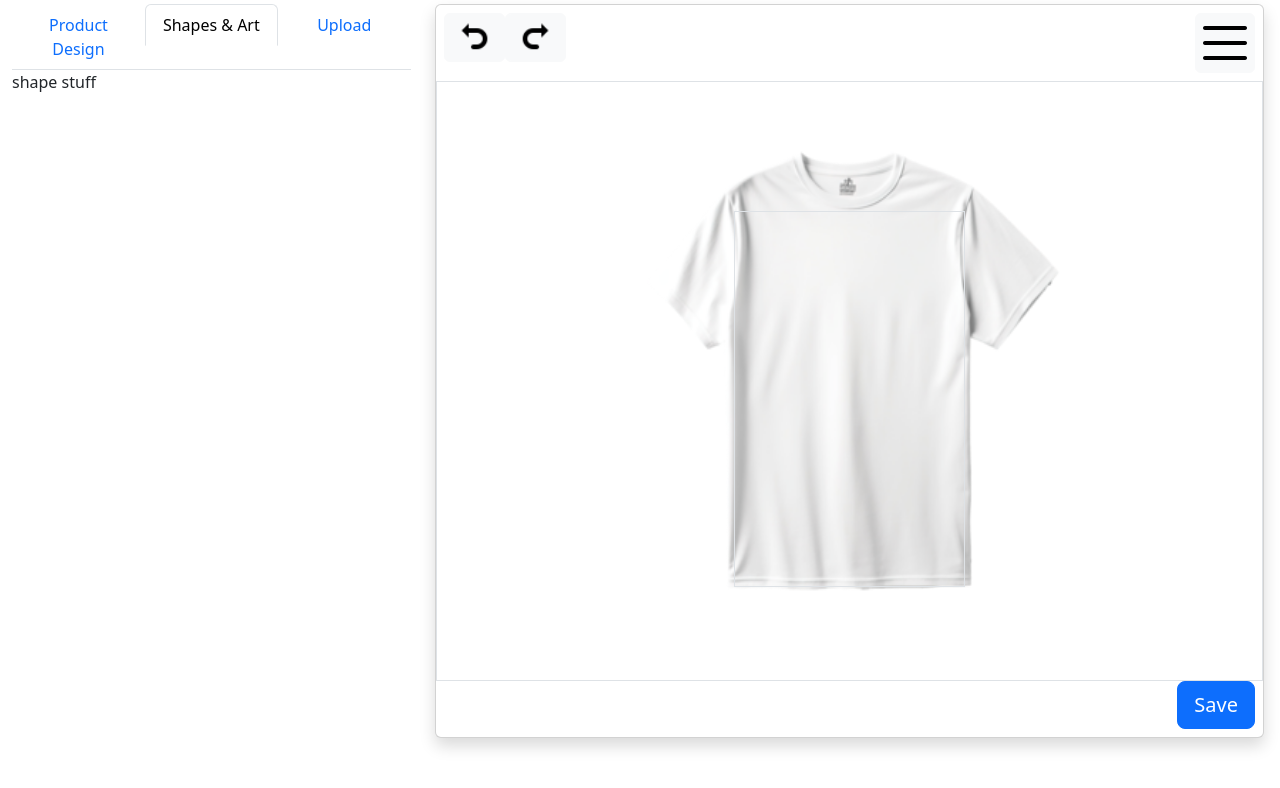
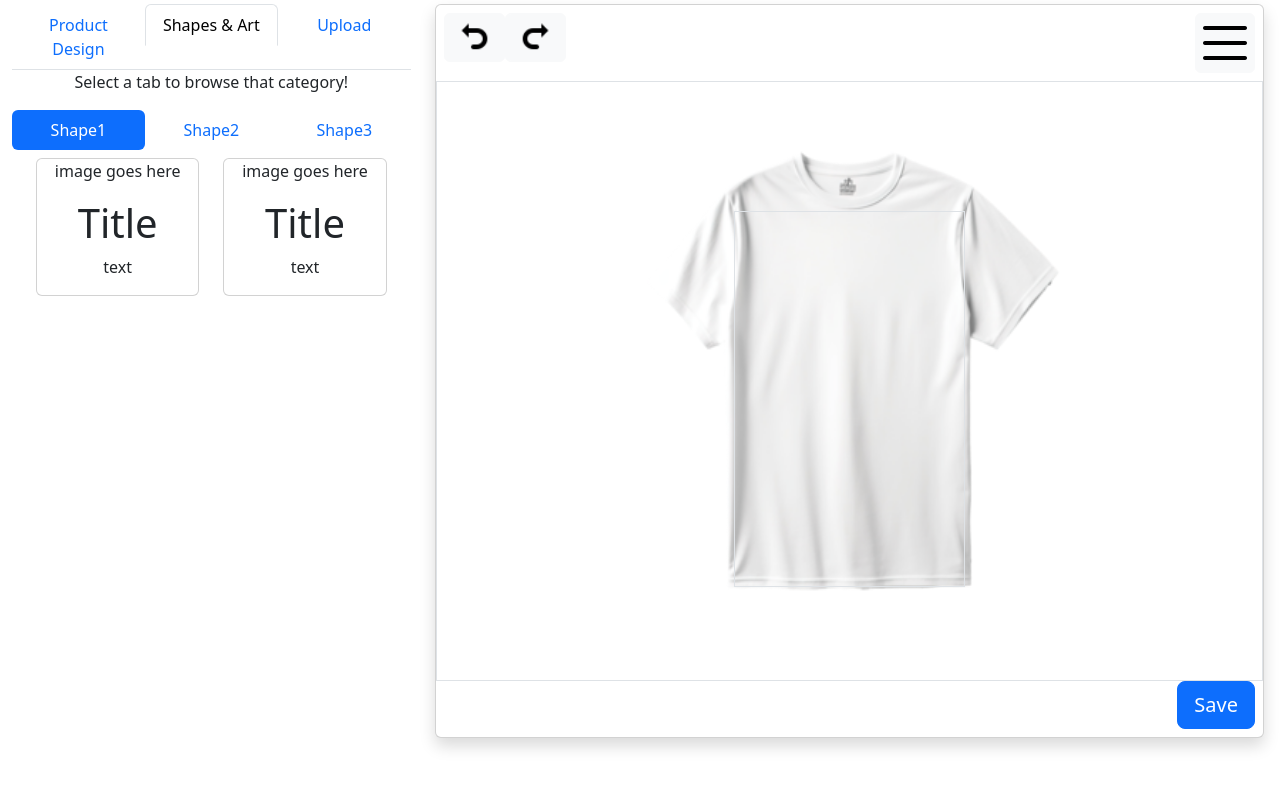
Before and after one commit to NeatPatel/shirt-design, a React (Vite) app in the folder App/: page / in a window 1280 px wide. Both pictures are taken after a click on the tab "Shapes & Art". Shown: the top 788 px of the page. Built offline with nearby package versions, Linux system fonts and the light colour scheme.

Commit message:
Updated customization menu

```diff
--- a/App/src/pages/CustomTabs.jsx
+++ b/App/src/pages/CustomTabs.jsx
@@ -63,7 +63,63 @@ function CustomTabs() {
                 </Tabs>
             </Tab>
             <Tab eventKey="shapesArt" title="Shapes & Art">
-                shape stuff
+                <p className="text-center">Select a tab to browse that category!</p>
+                <Tabs justify variant='pills'>
+                    <Tab eventKey="shape1" title="Shape1">
+                        <SplitContentBlock mt={1}
+                        left={<>
+                            <Card>
+                                <p>image goes here</p>
+                                <h1>Title</h1>
+                                <p>text</p>
+                            </Card>
+                        </>}
+                        right={<>
+                            <Card>
+                                <p>image goes here</p>
+                                <h1>Title</h1>
+                                <p>text</p>
+                            </Card>
+                        </>}
+                        />
+                    </Tab>
+                    <Tab eventKey="shape2" title="Shape2">
+                        <SplitContentBlock mt={1}
+                            left={<>
+                                <Card>
+                                    <p>image goes here</p>
+                                    <h1>Title</h1>
+                                    <p>text</p>
+                                </Card>
+                            </>}
+                            right={<>
+                                <Card>
+                                    <p>image goes here</p>
+                                    <h1>Title</h1>
+                                    <p>text</p>
+                                </Card>
+                            </>}
+                        />
+                    </Tab>
+                    <Tab eventKey="shape3" title="Shape3">
+                    <SplitContentBlock mt={1}
+                        left={<>
+                            <Card>
+                                <p>image goes here</p>
+                                <h1>Title</h1>
+                                <p>text</p>
+                            </Card>
+                        </>}
+                        right={<>
+                            <Card>
+                                <p>image goes here</p>
+                                <h1>Title</h1>
+                                <p>text</p>
+                            </Card>
+                        </>}
+                        />
+                    </Tab>
+                </Tabs>
             </Tab>
             <Tab eventKey="uploadTab" title="Upload">
                 upload stuff
```
